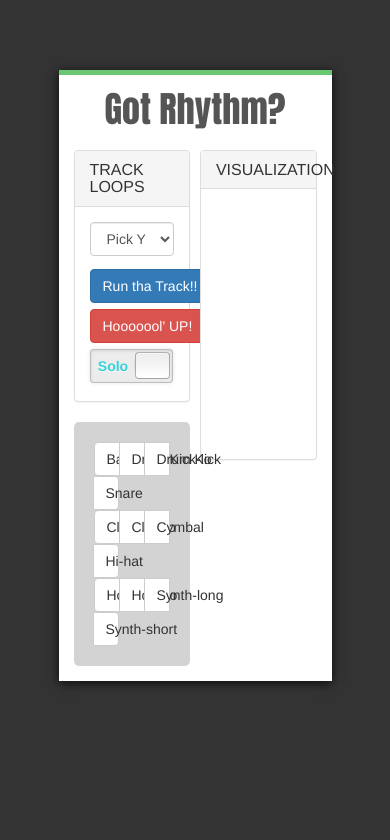
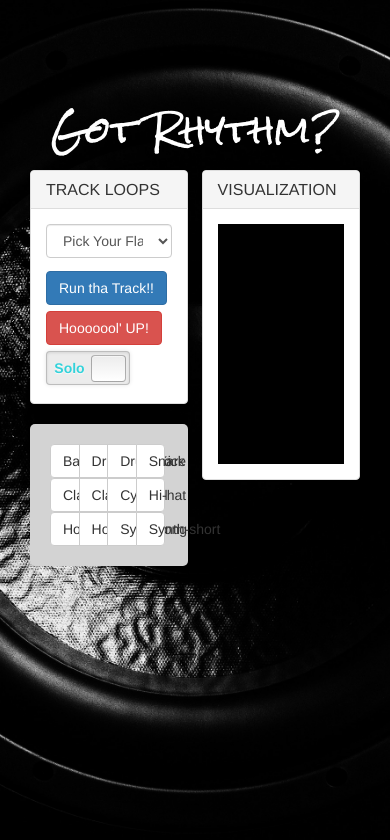
Before and after one commit to omariwallace/Got-Rhythm, a website: page views/index.html in a window 390 px wide. Drawn offline with nearby package versions, Linux system fonts and the light colour scheme; files that its build step writes are made by us from their sources; no server answers.

Commit message:
updated visualization for mobile, updated styling, added background

```diff
--- a/public/scripts.js
+++ b/public/scripts.js
@@ -10,6 +10,7 @@ $(document).ready(function() {
     $(this).toggleClass('On').toggleClass('Off');
     window.solo = !window.solo;
   });
+
 });
 
 
--- a/public/stylesheets/style.css
+++ b/public/stylesheets/style.css
@@ -1,20 +1,39 @@
+html{
+    /* This image will be displayed fullscreen */
+    background:url('../images/speaker.jpg') no-repeat center center;
+
+    /* Ensure the html element always takes up the full height of the browser window */
+    min-height:100%;
+
+    /* The Magic */
+    background-size:cover;
+}
+
 body {
   margin: 0;
-  padding: 0;
-  background: #333;
+  padding: 100px 30px;
+  background: transparent;
   color: #555;
   font-family: 'Helvetica Neue', Helvetica, Arial, sans-serif;
+  /* Workaround for some mobile browsers */
+  min-height:100%;
 }
 
-#page-wrapper {
+/*#page-wrapper {
   width: 70%;
   margin: 5em auto;
   padding: 1.5rem;
   background: #FFF;
   border-top: 5px solid #69c773;
   box-shadow: 0 2px 10px rgba(0,0,0,0.8);
+}*/
+
+.page-title {
+  color: white;
+  font-family: 'Rock Salt', cursive;
+  margin-top: 10px;
+  margin-bottom: 5`0px;
 }
-
 #info {
   float: left;
   width: 48%;
@@ -37,7 +56,7 @@ p {
 }
 
 .clearfix {
-  *zoom: 1;
+  zoom: 1;
 }
 
 .clearfix:before,
@@ -83,6 +102,7 @@ p {
   /*border: red 1px solid;*/
   height: 100%;
   width: 100%;
+  background: black;
 }
 
 .controls {
--- a/public/visualizer.js
+++ b/public/visualizer.js
@@ -1,6 +1,39 @@
+// Mobile checking
+// Source: http://www.abeautifulsite.net/blog/2011/11/detecting-mobile-devices-with-javascript/
+var isMobile = {
+    Android: function() {
+        return navigator.userAgent.match(/Android/i);
+    },
+    BlackBerry: function() {
+        return navigator.userAgent.match(/BlackBerry/i);
+    },
+    iOS: function() {
+        return navigator.userAgent.match(/iPhone|iPad|iPod/i);
+    },
+    Opera: function() {
+        return navigator.userAgent.match(/Opera Mini/i);
+    },
+    Windows: function() {
+        return navigator.userAgent.match(/IEMobile/i);
+    },
+    any: function() {
+        return (isMobile.Android() || isMobile.BlackBerry() || isMobile.iOS() || isMobile.Opera() || isMobile.Windows());
+    }
+};
+
+window.mobile = isMobile.any();
+
+
 var scene = new THREE.Scene();
 var camera = new THREE.PerspectiveCamera(75, $("#visualization").width() / $("#visualization").height(), 0.1, 1000);
-var renderer = new THREE.WebGLRenderer();
+  if(!window.mobile) {
+    console.log("GL mobile: ", window.mobile)
+    var renderer = new THREE.WebGLRenderer();
+  } else {
+    console.log("Canvas mobile: ", window.mobile)
+    var renderer = new THREE.CanvasRenderer();
+  }
+
 renderer.setSize( $("#visualization").width(), $("#visualization").height());
 // $("#visualization").append(renderer.domElement);
 document.getElementById("visualization").appendChild(renderer.domElement)
--- a/routes/index.js
+++ b/routes/index.js
@@ -4,5 +4,8 @@
  */
 
 exports.index = function(req, res){
+  if(req.query) {
+    console.log("name: ", req.query.name)
+  }
   res.render('index.html');
 };
--- a/views/index.html
+++ b/views/index.html
@@ -6,10 +6,11 @@
   <title>TTL: Web Audio API</title>
   <link href="//netdna.bootstrapcdn.com/bootstrap/3.1.1/css/bootstrap.min.css" rel="stylesheet">
   <link rel="stylesheet" href="/stylesheets/style.css" type="text/css">
+  <link href='http://fonts.googleapis.com/css?family=Rock+Salt' rel='stylesheet' type='text/css'>
  </head>
   <body>
-  <div id="page-wrapper" class="container clearfix">
-    <h1>Got Rhythm?</h1>
+  <div id="page-wrapper" class="clearfix">
+    <h1 class='page-title'>Got Rhythm?</h1>
     <div id="info">
       <div class="panel panel-default">
         <div class="panel-heading">
@@ -31,9 +32,8 @@
             <span class="On">Solo</span>
             <span class="Off">Party</span>
           </div>
-        <!-- // -->
-        </div>
-      </div>
+        </div> <!-- End Panel Body -->
+      </div> <!-- End Panel -->
       <div id="kit-dashboard" class="clearfix">
         <div id="drumkit">
           <div class="btn-group">
```
Also changed, not shown: public/images/speaker.jpg (added), 2 other files. Lines whose indentation alone changed are shown as unchanged.
